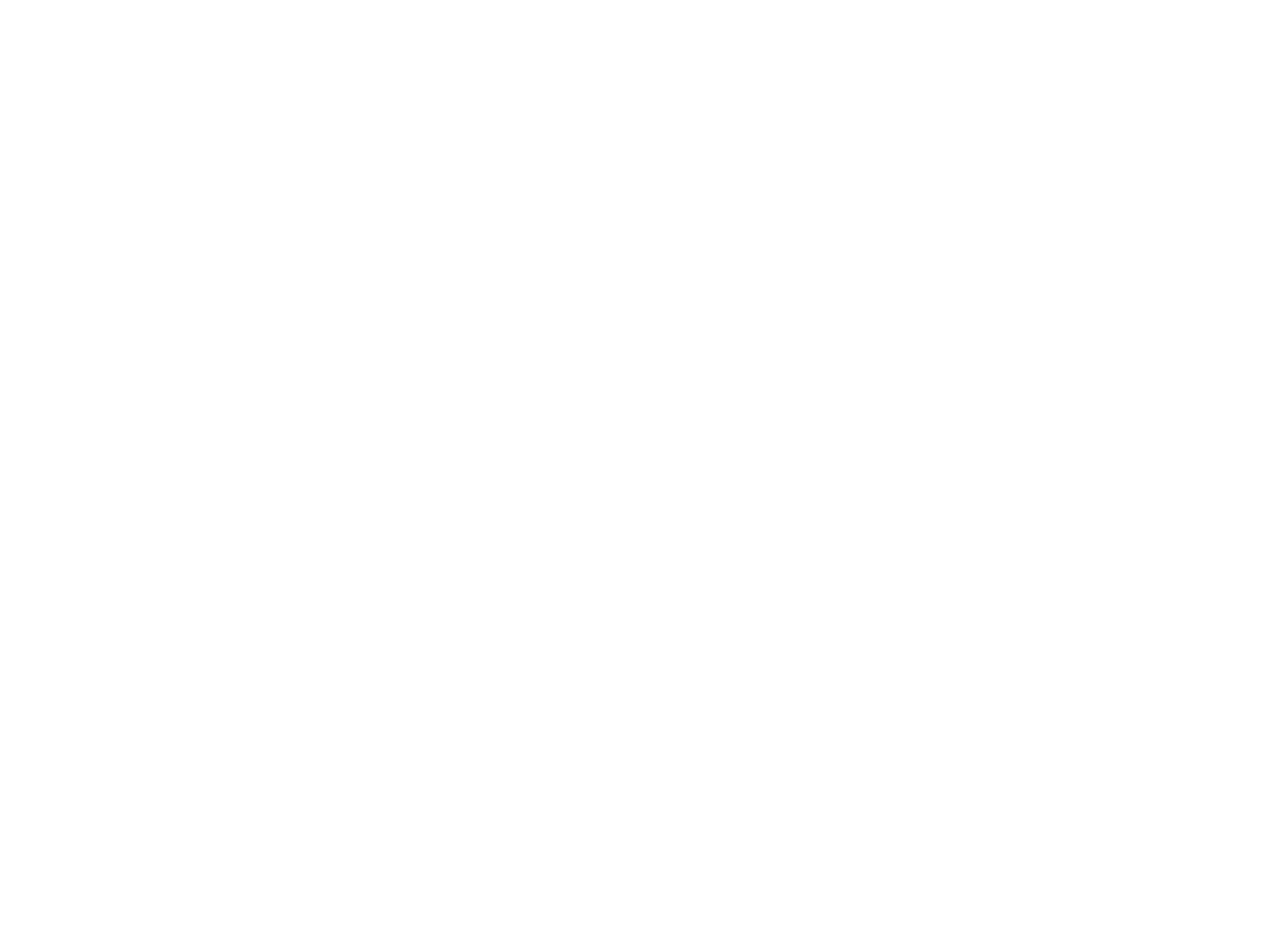
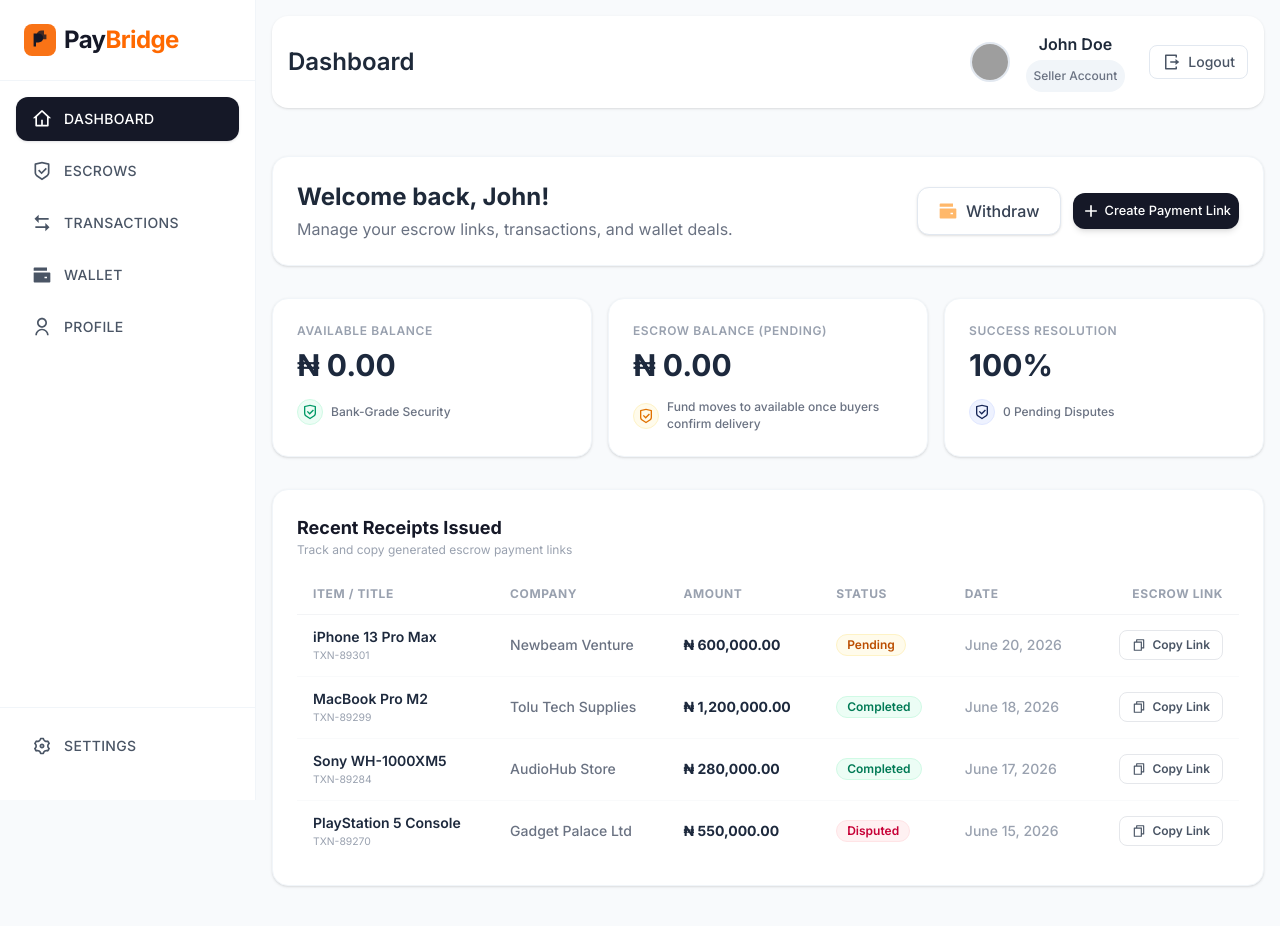
Before and after one commit to Olamayorrh/PayBridge, a React (Vite) app in the folder frontend/: page /seller in a window 1280 px wide. Before the commit this address had no page. Before the commit the page ends 800 px from the top, so only its background shows below. Built offline with nearby package versions, Linux system fonts and the light colour scheme; grey boxes are pictures that could not be loaded; a web font is replaced by a local one.

Commit message:
routing updates and seller layout integration

```diff
--- a/frontend/src/Layout/BuyerLayout.jsx
+++ /dev/null
@@ -1,31 +0,0 @@
-import React from 'react';
-import SideBar from '../components/Seller/SideBar';
-import { Outlet, useLocation } from 'react-router-dom';
-import Header from '../components/Seller/Header';
-
-const BuyerLayout = () => {
-  const location = useLocation();
-  const isDashboard =
-    location.pathname === '/Buyer' ||
-    location.pathname === '/dashboard' ||
-    location.pathname === '/Buyer/';
-
-  return (
-    <div className="flex w-full min-h-screen bg-slate-50 overflow-x-hidden">
-      <SideBar />
-
-      <div className="bg-slate-50 flex-1 md:ml-64 px-4 min-h-screen pb-10 overflow-x-hidden min-w-0">
-        {!isDashboard && (
-          <div className="pt-6 pb-2">
-            <Header />
-          </div>
-        )}
-        <div className={isDashboard ? 'mt-4' : 'mt-8 md:mt-12'}>
-          <Outlet />
-        </div>
-      </div>
-    </div>
-  );
-};
-
-export default BuyerLayout;
--- a/frontend/src/components/Seller/PaymentReceipt.jsx
+++ b/frontend/src/components/Seller/PaymentReceipt.jsx
@@ -7,7 +7,7 @@
   return (
     <div
       className="fixed inset-0 z-50 flex justify-center items-start overflow-y-auto p-4 md:p-10 bg-slate-950/40 backdrop-blur-md"
-      onClick={() => navigate('/Buyer')}
+      onClick={() => navigate('/seller')}
     >
       <div
         className="w-full max-w-lg shadow-2xl rounded-2xl pb-[3.0rem] bg-white my-auto animate-in fade-in zoom-in-95 duration-200"
@@ -19,7 +19,7 @@
             Generate A Secure Escrow link For Your Item
           </h3>
           <button
-            onClick={() => navigate('/Buyer')}
+            onClick={() => navigate('/seller')}
             type="button"
             className="absolute right-4 top-1/2 -translate-y-1/2 w-8 h-8 flex items-center justify-center rounded-full bg-slate-800 text-slate-300 hover:bg-slate-700 hover:text-white transition-colors cursor-pointer"
           >
@@ -74,7 +74,7 @@
           <div className="py-2 border-t flex justify-end gap-2 px-[1.5rem] mt-4">
             <button
               type="button"
-              onClick={() => navigate('/Buyer')}
+              onClick={() => navigate('/seller')}
               className="bg-gray-100 hover:bg-gray-200 text-gray-800 font-medium px-4 py-2 rounded-lg cursor-pointer transition-colors"
             >
               Cancel
--- a/frontend/src/components/Seller/SideBar.jsx
+++ b/frontend/src/components/Seller/SideBar.jsx
@@ -62,7 +62,7 @@
                   <NavLink
                     to={val.to}
                     onClick={() => setSidebarOpen(false)}
-                    end={val.to === '/Buyer'}
+                    end={val.to === '/seller'}
                     className={({ isActive }) =>
                       `flex items-center gap-3 px-4 py-3 rounded-xl cursor-pointer font-medium text-sm transition-all duration-200 ${
                         isActive
--- a/frontend/src/components/buyer/sidebar.jsx
+++ b/frontend/src/components/buyer/sidebar.jsx
@@ -17,7 +17,7 @@
           <img className="size-11" src="/temporary-logo.png" alt="PayBridge logo" />
           <div>
             <p className="text-xl font-black leading-none tracking-wide">PayBridge</p>
-            <p className="text-xs hidden font-bold uppercase text-coarse-wool/45">Buyer</p>
+            <p className="text-xs hidden font-bold uppercase text-coarse-wool/45">Seller</p>
           </div>
         </div>
 
--- a/frontend/src/components/routes/routes.jsx
+++ b/frontend/src/components/routes/routes.jsx
@@ -5,16 +5,39 @@
 import { AdminSignUp } from '../../pages/auth/admin-sign-up';
 import { BuyerDashBoard } from '../../pages/Buyer/dashboard';
 import Landing from '../../pages/landing';
+import Dashboard from '../Seller/Dashboard';
+import PaymentReceipt from '../Seller/PaymentReceipt';
+import Escrows from '../Seller/Escrows';
+import Transactions from '../Seller/Transactions';
+import Wallet from '../Seller/Wallet';
+import Profile from '../Seller/Profile';
+import EditProfile from '../Seller/EditProfile';
+import Settings from '../Seller/Settings';
+
+import SellerLayout from '../../Layout/SellerLayout';
 
 export function AppRoutes() {
   return (
     <Routes>
-       <Route path="/" element={<Landing />} />
+      <Route path="/" element={<Landing />} />
       <Route path="/login" element={<Login />} />
       <Route path="/sign-up" element={<SignUp />} />
       <Route path="/admin-sign-up" element={<AdminSignUp />} />
       <Route path="/admin-login" element={<AdminLogin />} />
       <Route path="/buyer-dashboard" element={<BuyerDashBoard />} />
+
+      <Route path="/dashboard" element={<Dashboard />} />
+
+      <Route path="/seller" element={<SellerLayout />}>
+        <Route index element={<Dashboard />} />
+        <Route path="paymentReceipt" element={<PaymentReceipt />} />
+        <Route path="escrows" element={<Escrows />} />
+        <Route path="transactions" element={<Transactions />} />
+        <Route path="wallet" element={<Wallet />} />
+        <Route path="profile" element={<Profile />} />
+        <Route path="profile/edit" element={<EditProfile />} />
+        <Route path="settings" element={<Settings />} />
+      </Route>
     </Routes>
   );
 }
--- a/frontend/src/data.jsx
+++ b/frontend/src/data.jsx
@@ -167,27 +167,27 @@
 
 export const Paths = [
   {
-    to: '/Buyer',
+    to: '/seller',
     icons: <RiHome4Line />,
     label: 'DASHBOARD',
   },
   {
-    to: '/Buyer/escrows',
+    to: '/seller/escrows',
     icons: <RiShieldCheckLine />,
     label: 'ESCROWS',
   },
   {
-    to: '/Buyer/transactions',
+    to: '/seller/transactions',
     icons: <RiArrowLeftRightFill />,
     label: 'TRANSACTIONS',
   },
   {
-    to: '/Buyer/wallet',
+    to: '/seller/wallet',
     icons: <RiWalletFill />,
     label: 'WALLET',
   },
   {
-    to: '/Buyer/profile',
+    to: '/seller/profile',
     icons: <RiUserLine />,
     label: 'PROFILE',
   },
```
